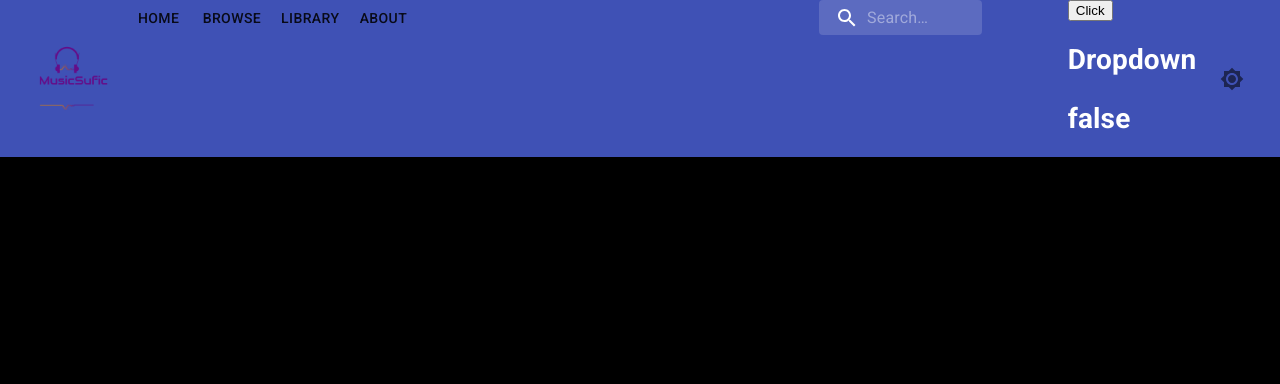
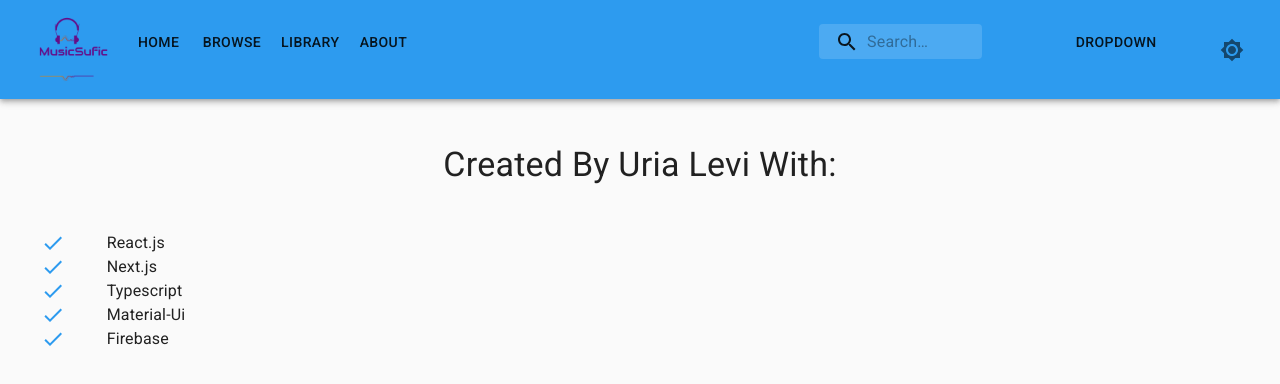
Before and after one commit to ulevi92/mui-next, a Next.js app: page /about in a window 1280 px wide. Shown: the top 384 px of the page. Built offline with nearby package versions, Linux system fonts and the light colour scheme.

Commit message:
Created About page.

```diff
--- a/components/navbar/Dropdown.tsx
+++ b/components/navbar/Dropdown.tsx
@@ -8,7 +8,7 @@ import { dropdownStyles } from "../../theme/theme";
 const Dropdown: FC = () => {
   const [active, setActive] = useState(false);
 
-  const menuRef = useRef<HTMLDivElement>(null);
+  const menuRef = useRef<HTMLUListElement>(null);
 
   useEffect(() => {
     window.addEventListener("click", () => setActive(false));
@@ -18,15 +18,16 @@ const Dropdown: FC = () => {
   const onButtonClick = (e: React.MouseEvent<HTMLButtonElement>) => {
     e.stopPropagation();
     setActive(!active);
+    menuRef.current.classList.toggle("active");
   };
 
   return (
-    <div>
-      <button onClick={onButtonClick}>Click</button>
+    <>
+      <Button onClick={onButtonClick}>Dropdown</Button>
+      <ul ref={menuRef}>
 
-      <h1>Dropdown</h1>
-      <h1>{active ? "true" : "false"}</h1>
-    </div>
+      </ul>
+    </>
   );
 };
 
--- a/pages/about.tsx
+++ b/pages/about.tsx
@@ -1,12 +1,53 @@
-import { useStyles } from "../theme/theme";
+import { aboutStyles } from "../theme/theme";
+import { Grid, SvgIcon, Typography } from "@material-ui/core";
+import CheckIcon from "@material-ui/icons/Check";
 
 const About = () => {
-  const classes = useStyles();
+  const classes = aboutStyles();
+
+  const renderCreatedList = [
+    "React.js",
+    "Next.js",
+    "Typescript",
+    "Material-Ui",
+    "Firebase",
+  ].map((item, i) => <Typography key={i}>{item}</Typography>);
+
+  const renderIconList = [0, 0, 0, 0, 0].map((item, i) => (
+    <SvgIcon key={i} color="primary">
+      <CheckIcon />
+    </SvgIcon>
+  ));
 
   return (
-    <div>
-      <div className={classes.about}></div>
-    </div>
+    <>
+      <Typography className={classes.h1} variant="h4">
+        Created By Uria Levi With:
+      </Typography>
+
+      <Grid item container>
+        <Grid
+          item
+          xs={1}
+          container
+          direction="column"
+          justify="center"
+          alignItems="center"
+        >
+          {renderIconList}
+        </Grid>
+        <Grid
+          item
+          xs={11}
+          container
+          direction="column"
+          justify="center"
+          alignItems="flex-start"
+        >
+          {renderCreatedList}
+        </Grid>
+      </Grid>
+    </>
   );
 };
 
--- a/theme/theme.ts
+++ b/theme/theme.ts
@@ -6,13 +6,28 @@ import {
 } from "@material-ui/core/styles";
 
 // Create a theme instance.
-const theme = createMuiTheme({});
+const theme = createMuiTheme({
+  palette: {
+    primary: {
+      main: "#2d9bef",
+    },
+    secondary: {
+      main: "#9b2def",
+    },
+  },
+});
 
 const darkTheme = createMuiTheme({
   palette: {
     type: "dark",
     background: {
       default: "#161a1a",
+    },
+    primary: {
+      main: "#2dceef",
+    },
+    secondary: {
+      main: "#9b2def",
     },
   },
 });
@@ -56,10 +71,13 @@ const useStyles = makeStyles({
     justifyContent: "center",
     alignItems: "center",
   },
+});
 
-  about: {
-    background: "#000",
-    height: "100vh",
+const aboutStyles = makeStyles({
+  h1: {
+    textAlign: "center",
+    marginTop: 45,
+    marginBottom: 45,
   },
 });
 
@@ -142,6 +160,7 @@ export {
   theme,
   darkTheme,
   useStyles,
+  aboutStyles,
   dropdownStyles,
   notLoggedStyle,
   loggedStyle,
```
